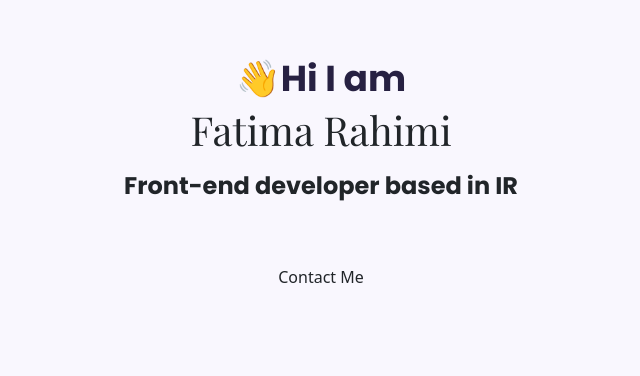
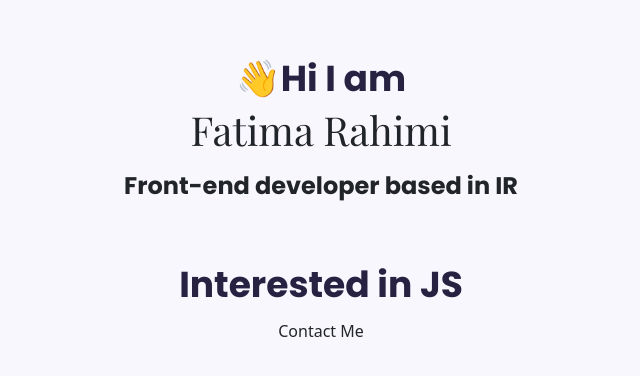
Before and after one commit to iamfatimarahimi/Croissant, a plain HTML site: page Portfolio Project/index.html in a window 1280 px wide. Shown: the part 108-484 px from the top of the page, without its empty margins (319-959 px from the left). Drawn offline with nearby package versions, Linux system fonts and the light colour scheme; a web font is replaced by a local one.

Commit message:
Middle sec

```diff
--- a/Portfolio Project/index.html
+++ b/Portfolio Project/index.html
@@ -30,6 +30,7 @@
       <p>👋Hi I am</p>
       <h1>Fatima Rahimi</h1>
       <h2 class="mb-5">Front-end developer based in IR</h2>
+      <p>Interested in JS</p>
       <a href="#" class="btn btn-branding">Contact Me</a>
     </div>
   </body>
```
